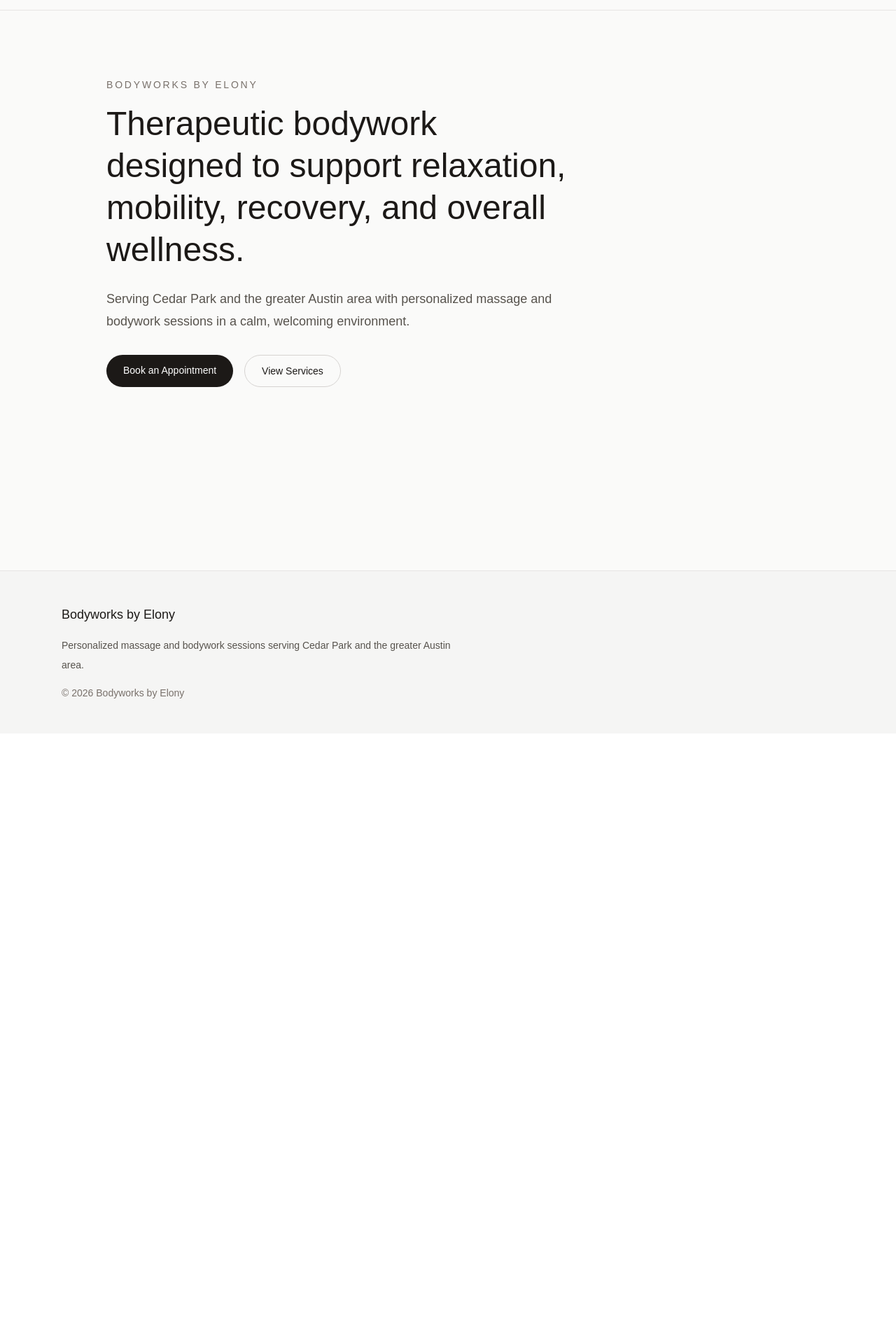
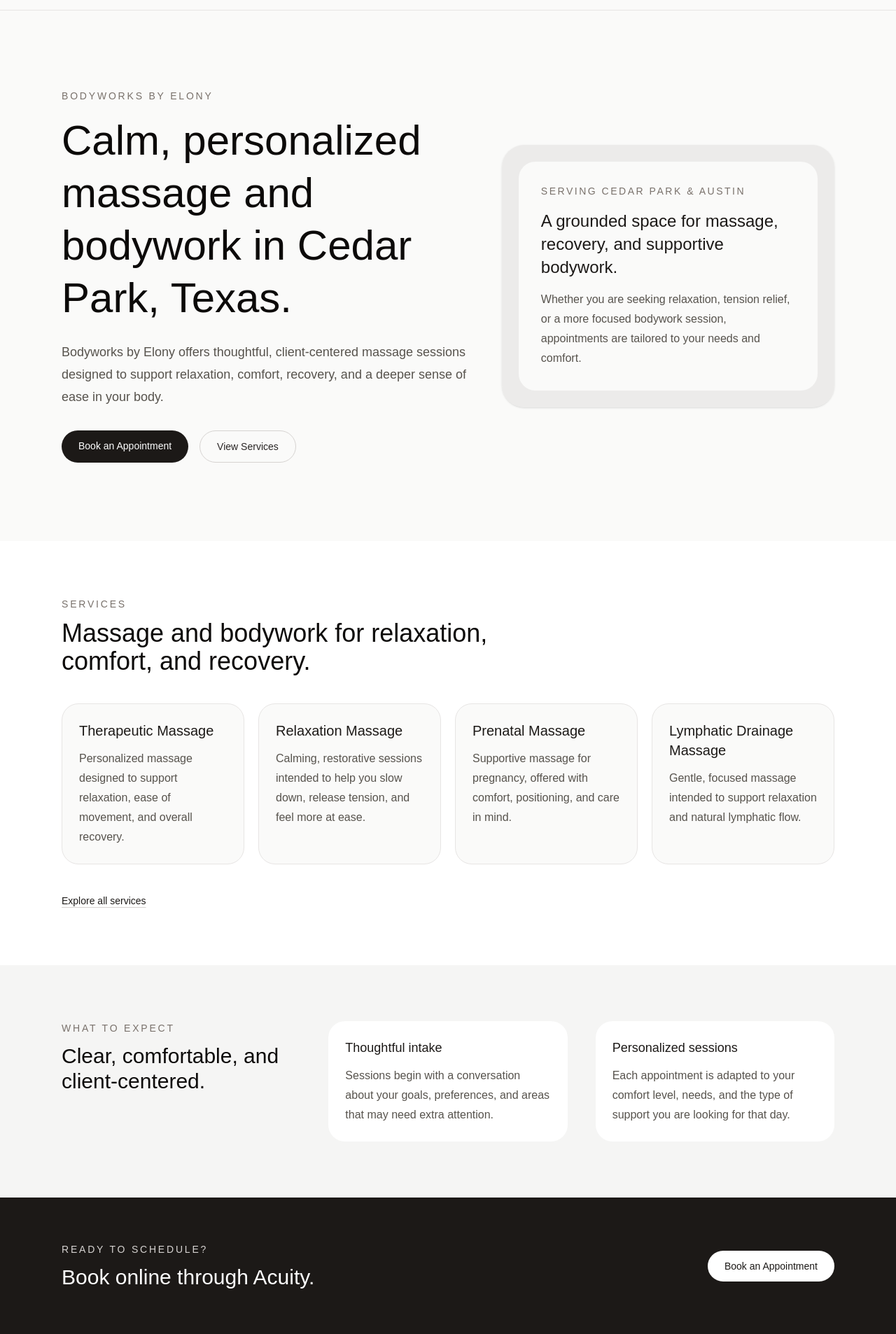
Before and after one commit to arosado-projects/bodyworks-by-elony, a Next.js app: page / in a window 1280 px wide. Shown: the part 54-1960 px from the top of the page at 70% size. Before the commit the page ends 1102 px from the top, so only its background shows below. Built offline with nearby package versions, Linux system fonts and the light colour scheme.

Commit message:
Build polished homepage

```diff
--- a/app/page.tsx
+++ b/app/page.tsx
@@ -1,22 +1,46 @@
 import { siteConfig } from "./lib/site";
+
+const featuredServices = [
+  {
+    title: "Therapeutic Massage",
+    description:
+      "Personalized massage designed to support relaxation, ease of movement, and overall recovery.",
+  },
+  {
+    title: "Relaxation Massage",
+    description:
+      "Calming, restorative sessions intended to help you slow down, release tension, and feel more at ease.",
+  },
+  {
+    title: "Prenatal Massage",
+    description:
+      "Supportive massage for pregnancy, offered with comfort, positioning, and care in mind.",
+  },
+  {
+    title: "Lymphatic Drainage Massage",
+    description:
+      "Gentle, focused massage intended to support relaxation and natural lymphatic flow.",
+  },
+];
 
 export default function HomePage() {
   return (
-    <main className="min-h-screen bg-stone-50 text-stone-900">
-      <section className="mx-auto max-w-5xl px-6 py-24">
-        <div className="max-w-2xl">
+    <main>
+      <section className="bg-stone-50">
+        <div className="mx-auto grid max-w-6xl gap-12 px-6 py-20 lg:grid-cols-[1.1fr_0.9fr] lg:items-center lg:py-28">
+          <div>
             <p className="mb-4 text-sm uppercase tracking-[0.2em] text-stone-500">
               Bodyworks by Elony
             </p>
 
-          <h1 className="mb-6 text-5xl font-light leading-tight">
-            Therapeutic bodywork designed to support relaxation, mobility,
-            recovery, and overall wellness.
+            <h1 className="mb-6 max-w-3xl text-4xl font-light leading-tight text-stone-950 sm:text-5xl lg:text-6xl">
+              Calm, personalized massage and bodywork in Cedar Park, Texas.
             </h1>
 
-          <p className="mb-8 text-lg leading-8 text-stone-600">
-            Serving Cedar Park and the greater Austin area with personalized
-            massage and bodywork sessions in a calm, welcoming environment.
+            <p className="mb-8 max-w-2xl text-lg leading-8 text-stone-600">
+              Bodyworks by Elony offers thoughtful, client-centered massage
+              sessions designed to support relaxation, comfort, recovery, and a
+              deeper sense of ease in your body.
             </p>
 
             <div className="flex flex-wrap gap-4">
@@ -31,12 +55,131 @@ export default function HomePage() {
 
               <a
                 href="/services"
-              className="rounded-full border border-stone-300 px-6 py-3 text-sm font-medium transition hover:border-stone-500"
+                className="rounded-full border border-stone-300 px-6 py-3 text-sm font-medium text-stone-800 transition hover:border-stone-500"
               >
                 View Services
               </a>
             </div>
           </div>
+
+          <div className="rounded-[2rem] bg-stone-200/70 p-6 shadow-sm">
+            <div className="rounded-[1.5rem] bg-stone-50 p-8">
+              <p className="mb-4 text-sm uppercase tracking-[0.18em] text-stone-500">
+                Serving Cedar Park & Austin
+              </p>
+
+              <h2 className="mb-4 text-2xl font-light leading-snug text-stone-900">
+                A grounded space for massage, recovery, and supportive
+                bodywork.
+              </h2>
+
+              <p className="leading-7 text-stone-600">
+                Whether you are seeking relaxation, tension relief, or a more
+                focused bodywork session, appointments are tailored to your
+                needs and comfort.
+              </p>
+            </div>
+          </div>
+        </div>
+      </section>
+
+      <section className="bg-white">
+        <div className="mx-auto max-w-6xl px-6 py-20">
+          <div className="mb-10 max-w-2xl">
+            <p className="mb-3 text-sm uppercase tracking-[0.2em] text-stone-500">
+              Services
+            </p>
+
+            <h2 className="text-3xl font-light text-stone-950 sm:text-4xl">
+              Massage and bodywork for relaxation, comfort, and recovery.
+            </h2>
+          </div>
+
+          <div className="grid gap-5 md:grid-cols-2 lg:grid-cols-4">
+            {featuredServices.map((service) => (
+              <article
+                key={service.title}
+                className="rounded-3xl border border-stone-200 bg-stone-50 p-6"
+              >
+                <h3 className="mb-3 text-xl font-medium text-stone-900">
+                  {service.title}
+                </h3>
+
+                <p className="leading-7 text-stone-600">
+                  {service.description}
+                </p>
+              </article>
+            ))}
+          </div>
+
+          <div className="mt-10">
+            <a
+              href="/services"
+              className="text-sm font-medium text-stone-900 underline decoration-stone-300 underline-offset-4 hover:decoration-stone-700"
+            >
+              Explore all services
+            </a>
+          </div>
+        </div>
+      </section>
+
+      <section className="bg-stone-100">
+        <div className="mx-auto grid max-w-6xl gap-10 px-6 py-20 lg:grid-cols-3">
+          <div>
+            <p className="mb-3 text-sm uppercase tracking-[0.2em] text-stone-500">
+              What to Expect
+            </p>
+
+            <h2 className="text-3xl font-light text-stone-950">
+              Clear, comfortable, and client-centered.
+            </h2>
+          </div>
+
+          <div className="rounded-3xl bg-white p-6">
+            <h3 className="mb-3 text-lg font-medium text-stone-900">
+              Thoughtful intake
+            </h3>
+
+            <p className="leading-7 text-stone-600">
+              Sessions begin with a conversation about your goals, preferences,
+              and areas that may need extra attention.
+            </p>
+          </div>
+
+          <div className="rounded-3xl bg-white p-6">
+            <h3 className="mb-3 text-lg font-medium text-stone-900">
+              Personalized sessions
+            </h3>
+
+            <p className="leading-7 text-stone-600">
+              Each appointment is adapted to your comfort level, needs, and the
+              type of support you are looking for that day.
+            </p>
+          </div>
+        </div>
+      </section>
+
+      <section className="bg-stone-900 text-white">
+        <div className="mx-auto flex max-w-6xl flex-col gap-8 px-6 py-16 md:flex-row md:items-center md:justify-between">
+          <div className="max-w-2xl">
+            <p className="mb-3 text-sm uppercase tracking-[0.2em] text-stone-300">
+              Ready to Schedule?
+            </p>
+
+            <h2 className="text-3xl font-light">
+              Book online through Acuity.
+            </h2>
+          </div>
+
+          <a
+            href={siteConfig.bookingUrl}
+            target="_blank"
+            rel="noopener noreferrer"
+            className="inline-flex rounded-full bg-white px-6 py-3 text-sm font-medium text-stone-900 transition hover:bg-stone-200"
+          >
+            Book an Appointment
+          </a>
+        </div>
       </section>
     </main>
   );
```
Lines whose indentation alone changed are shown as unchanged.
